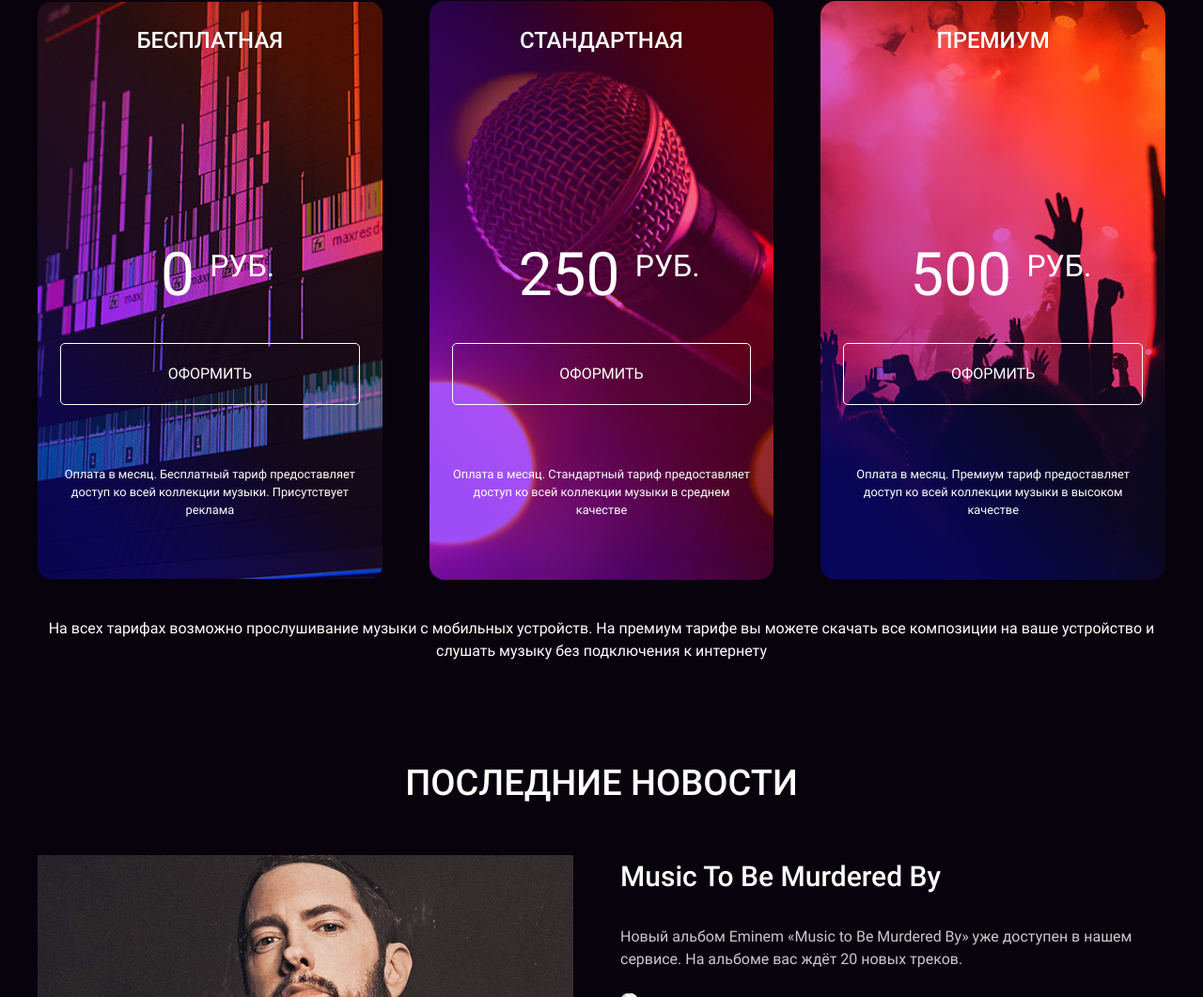
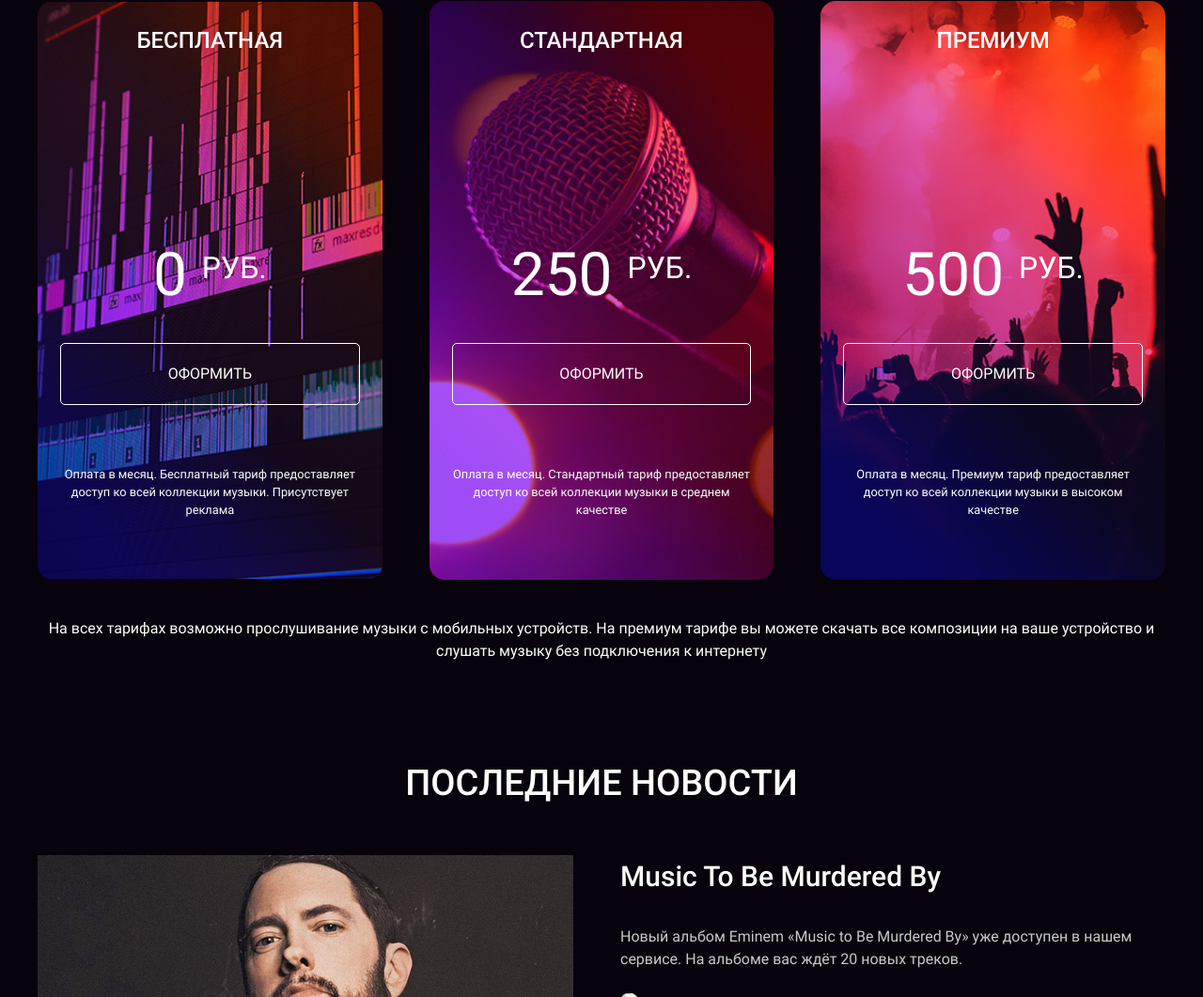
Before and after one commit to Dayana-mak/layout-designer-project-56, a website: page src/index.html in a window 1280 px wide. Shown: the part 953-2014 px from the top of the page at 94% size. Drawn offline with Linux system fonts and the light colour scheme.

Commit message:
fix section-pricing pricng-value style

```diff
--- a/src/index.html
+++ b/src/index.html
@@ -51,19 +51,28 @@
         <div class="pricing">
           <div class="pricing-item bg-free">
             <h3>Бесплатная</h3>
-            <p class="pricing-value">0</p>
+            <p class="pricing-value">
+              <span class="price">0</span>
+              <span class="currency">РУБ.</span>
+            </p>
             <button class="button button-transparent pricing-button" href="#">Оформить</button>
             <p class="pricing-footer">Оплата в месяц. Бесплатный тариф предоставляет доступ ко всей коллекции музыки. Присутствует реклама</p>
           </div>
           <div class="pricing-item bg-standard">
             <h3>Стандартная</h3>
-            <p class="pricing-value">250</p>
+            <p class="pricing-value">
+              <span class="price">250</span>
+              <span class="currency">РУБ.</span>
+            </p>
             <button class="button button-transparent pricing-button" href="#">Оформить</button>
             <p class="pricing-footer">Оплата в месяц. Стандартный тариф предоставляет доступ ко всей коллекции музыки в среднем качестве</p>
           </div>
           <div class="pricing-item bg-premium">
             <h3>Премиум</h3>
-            <p class="pricing-value">500</p>
+            <p class="pricing-value">
+              <span class="price">500</span>
+              <span class="currency">РУБ.</span>
+            </p>
             <button class="button button-transparent pricing-button" href="#">Оформить</button>
             <p class="pricing-footer">Оплата в месяц. Премиум тариф предоставляет доступ ко всей коллекции музыки в высоком качестве</p>
           </div>
--- a/src/scss/main-page/section-pricing.scss
+++ b/src/scss/main-page/section-pricing.scss
@@ -29,17 +29,18 @@
 
   &-value {
     margin-bottom: 40px;
-    font-size: 64px;
-    line-height: 1;
     text-align: center;
+    display: flex;
+    justify-content: center;
+    column-gap: 16px;
 
-    &::after {
-      position: relative;
-      top: -20px;
-      left: 16.32px;
+    .price {
+      font-size: 64px;
+      line-height: 1;
+    }
+
+    .currency {
       font-size: 32px;
-      content: "руб.";
-      text-transform: uppercase;
     }
   }
 
```
Also changed, not shown: src/css/app.css, 1 other file.
